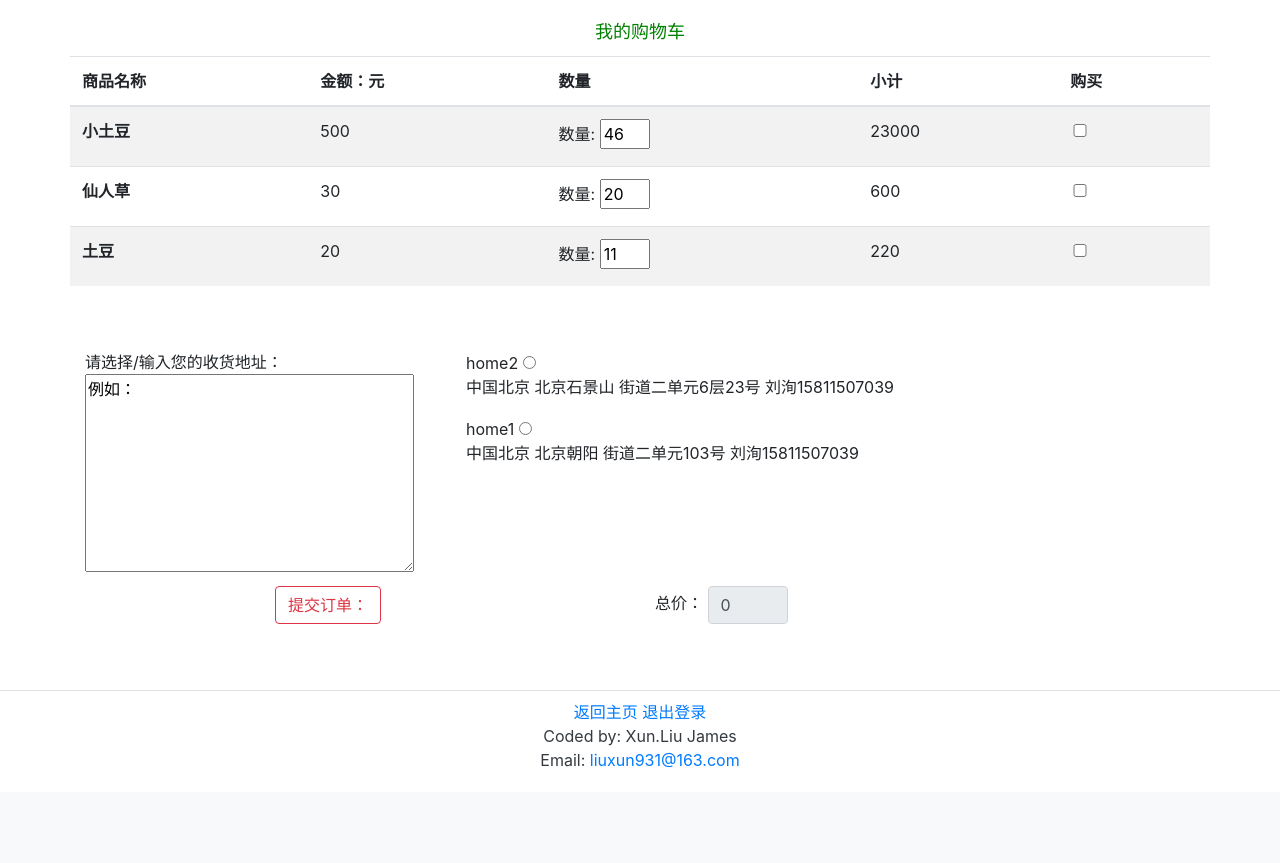
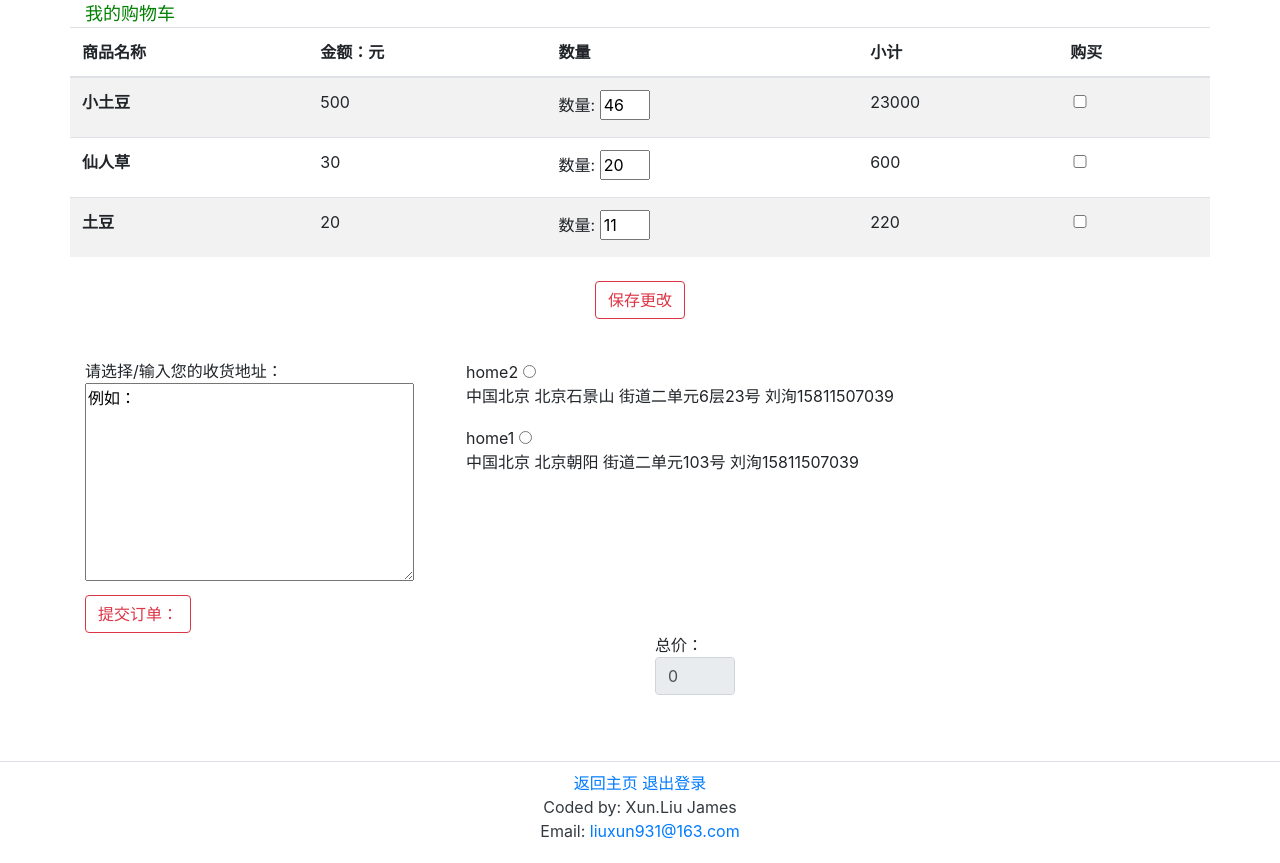
Before and after one commit to liuxun931/MarketF, a Django app: page /Cart/ in a window 1280 px wide. Shown: the part 56-919 px from the top of the page. Before the commit the page ends 824 px from the top, so only its background shows below. Run offline with Django 3.2, Linux system fonts and the light colour scheme; a user stored in the database is signed in; data comes from the database, SQL or seed files in the repository; both versions use the stored data as it was after the commit; some libraries are stand-ins or nearby versions.

Commit message:
alipay-sdk-python

```diff
--- a/Cart/views.py
+++ b/Cart/views.py
@@ -55,10 +55,30 @@ class CartView(MyPermRequireMixin,TemplateView):
 
         return context
 
+
+class UpdateCart(MyPermRequireMixin,UpdateView):
+    '''
+        接受购物车cart.html - ajax的提交变更信息，更新购物车
+    '''
+    permission_required = ('Cart.update_cart')
+    #template_name = 'Cart/cart.html'
+    model = Cart
+
+    success_url = '/Cart/'
+    # context = super().get_context_data(**kwargs)
+    # context['cart'] = Cart.objects.filter(user = self.request.user.enduser)
+
+    def post(self, request, *args, **kwargs):
+        form_class = AddtoCartForm
+        # request.POST = request.POST.copy()
+    pass
+
+
 # 接受加入购物车的post请求，处理后返回购物车页面，显示已经添加成功
 class AddtoCart(MyPermRequireMixin, FormView):
     '''
         接受post加入购物车；将数据更新到数据库，之后转入购物车界面，提示已经加入成功的商品。
+        更新购物车后返回一个成功信息。
     '''
     permission_required = ('Cart.add_cart')
     #template_name = 'Cart/cart.html'
--- a/templates/Cart/cart.html
+++ b/templates/Cart/cart.html
@@ -92,12 +92,14 @@ $(document).ready(function(){
 <div class="container">
 
 <div class="row" id="row1">
-	<div class="col-4 offset-4 text-center">
-	<h1 class="page-header">
+
+	<div class="col-md-4  ">
 	<a style="color:green;font-size:large;padding-bottom:25px;padding-top:30px;">我的购物车</a>
-	</h1>
+
 	</div>
+
 </div>
+
 
 <div class="row" id="row2">
 
@@ -152,16 +154,22 @@ $(document).ready(function(){
 
 	<h5 class="page-header"></h5>
 
+	<div class="row" >
+	<div class="col-md-4 offset-4 text-center">
+	<div id="updatecart" class="btn btn-outline-danger">保存更改</div>
+	</div></div>
+
+
 	<div class="row show-grid row-cols-2" id ="row2.3-ChoseAddr" style="padding-top:40px;">
 
-		<div class="col-sm-4 ">
+		<div class="col-md-4 ">
 
 			<a>请选择/输入您的收货地址：</a><br>
 			<textarea id="addressbox" name="addressbox" cols="30" rows="8">例如：</textarea>
 
 		</div>
 
-		<div class="col-sm-8 col-sm-offset-4">
+		<div class="col-md-8 col-md-offset-4">
 
 			<table>
 			{% for addr in addrs %}
@@ -187,18 +195,17 @@ $(document).ready(function(){
 
 	<h5 class="page-header"></h5>
 
-	<div class="row form-inline" id="row2.2-submit" >
+	<div class="row row-cols-2" id="row2.2-submit" >
 
-	<div class="col-md-4 offset-2">
-
+	<div class="col-md-6 ">
 	<button  id="btn-sum" class="btn btn-outline-danger" type="submit" value="Save" >提交订单：</button>
-
 	</div>
 
-	<div class="col-md-4 offset-0">
+	<div class="col-md-4 offset-6">
 	<a> 总价：</a>
 	<input id="sum-order" name="sum-cart" type="value" class="form-control" style="width:80px;" readonly="true" />
 	</div>
+
 	</div>
 
 </div><!-- end form-group -->
--- a/templates/base.html
+++ b/templates/base.html
@@ -22,6 +22,8 @@
 	enable-gradients:True;
 }
 </style>
+
+<div id="fakeLoader"></div>
 
 <script src="{% static "js/jquery-3.4.1.js" %}"></script>
 <!-- <script src="{% static "chartjs/Chart.js" %}"></script> -->
```
Also changed, not shown: db.sqlite3.
